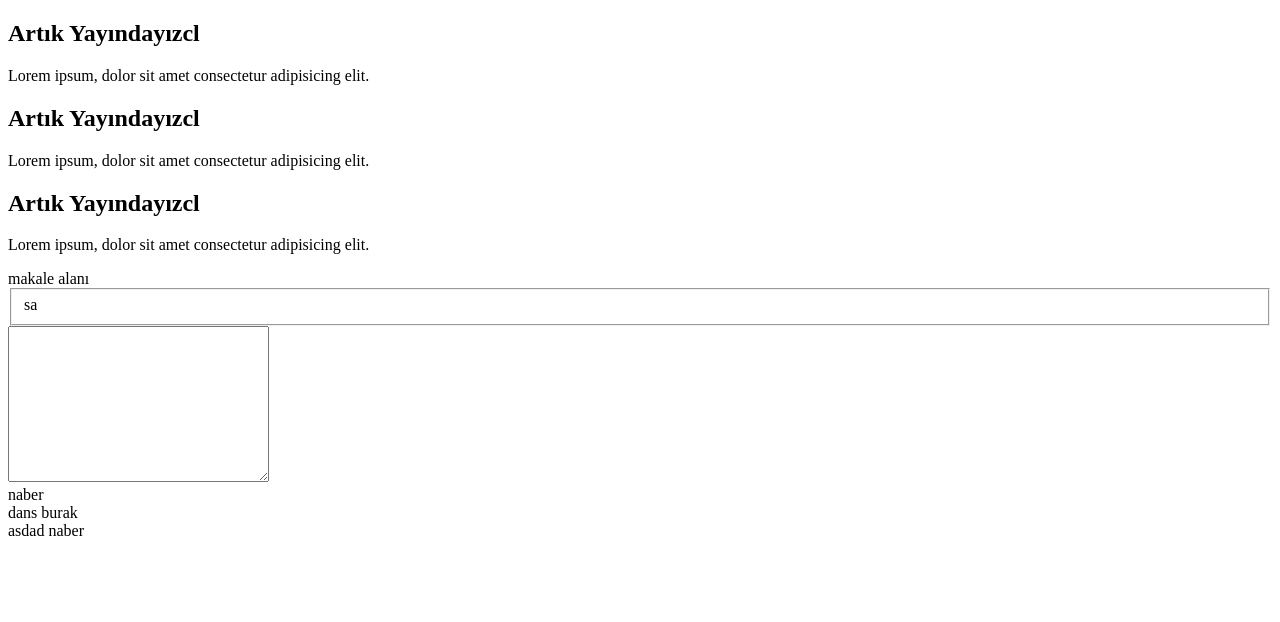
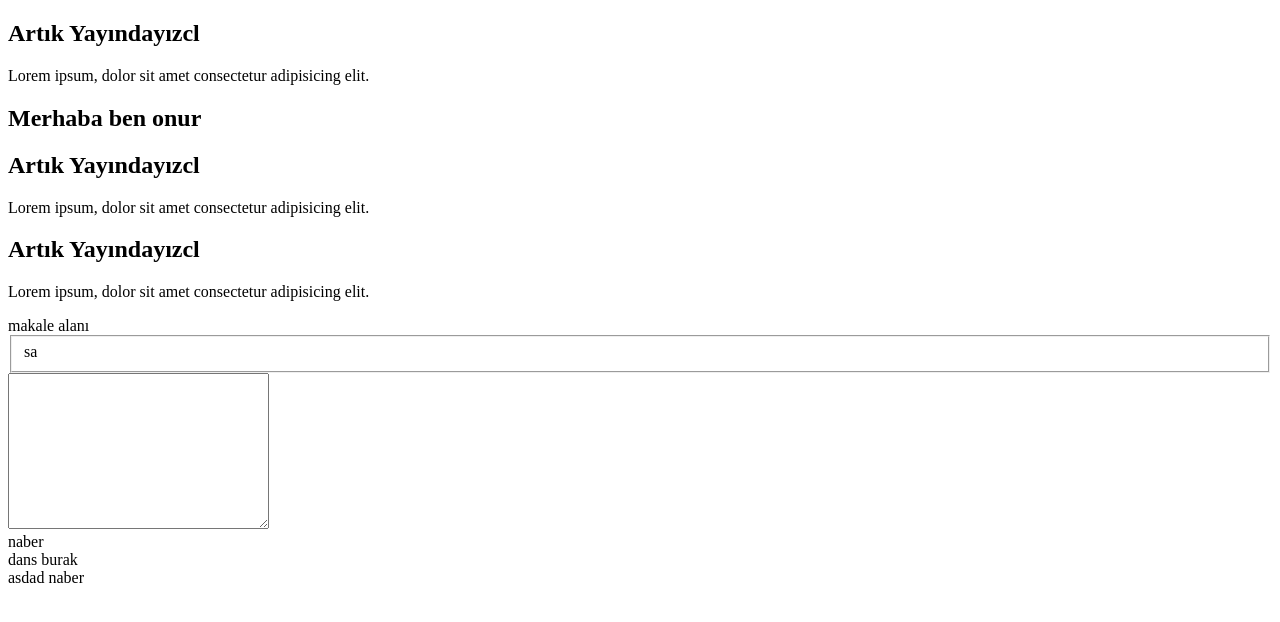
Before and after one commit to atillabt/proje4, a plain HTML site: page index.html in a window 1280 px wide. Drawn offline with Linux system fonts and the light colour scheme.

Commit message:
ben onur test

```diff
--- a/index.html
+++ b/index.html
@@ -13,6 +13,8 @@
         <h2>Artık Yayındayızcl</h2>
         <p>Lorem ipsum, dolor sit amet consectetur adipisicing elit.</p>
     </article>
+
+    <h2>Merhaba ben onur</h2>
 
     <article>
         <h2>Artık Yayındayızcl</h2>
```
